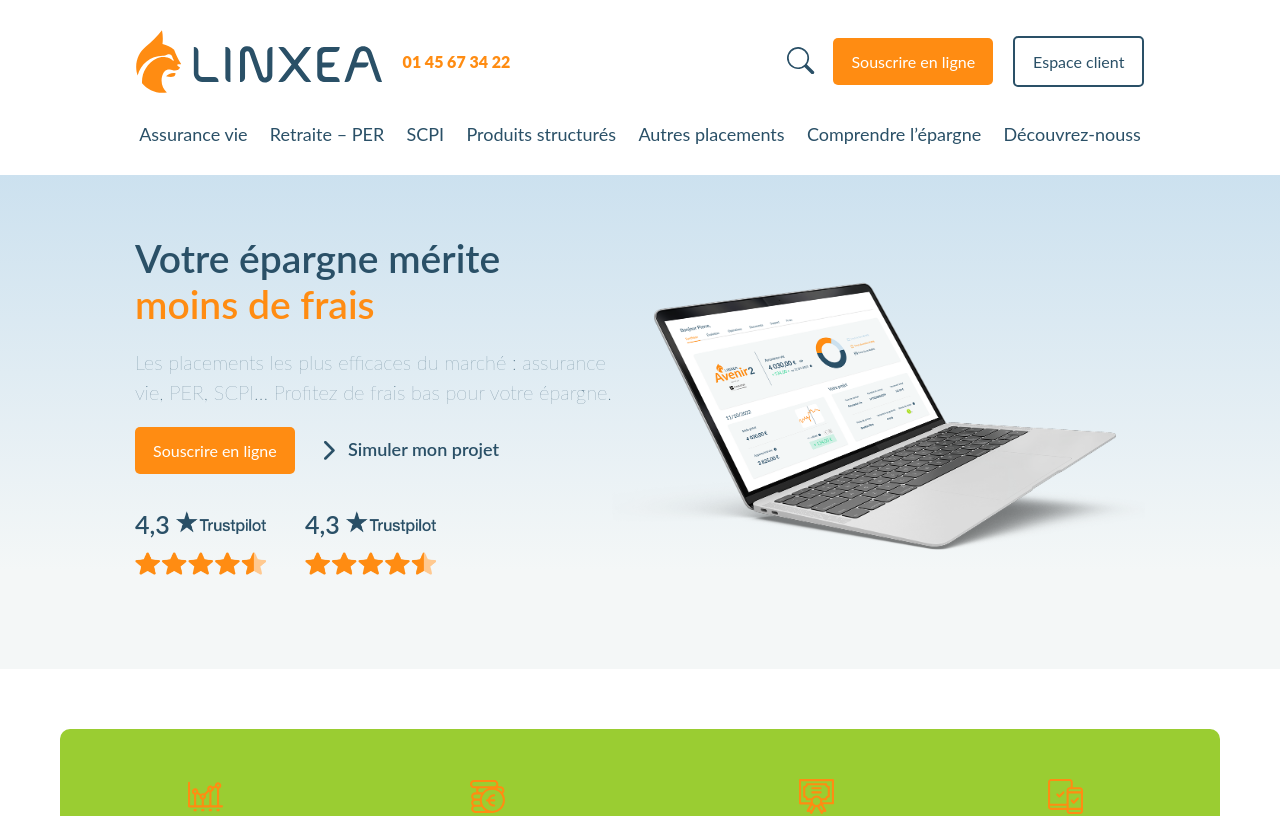
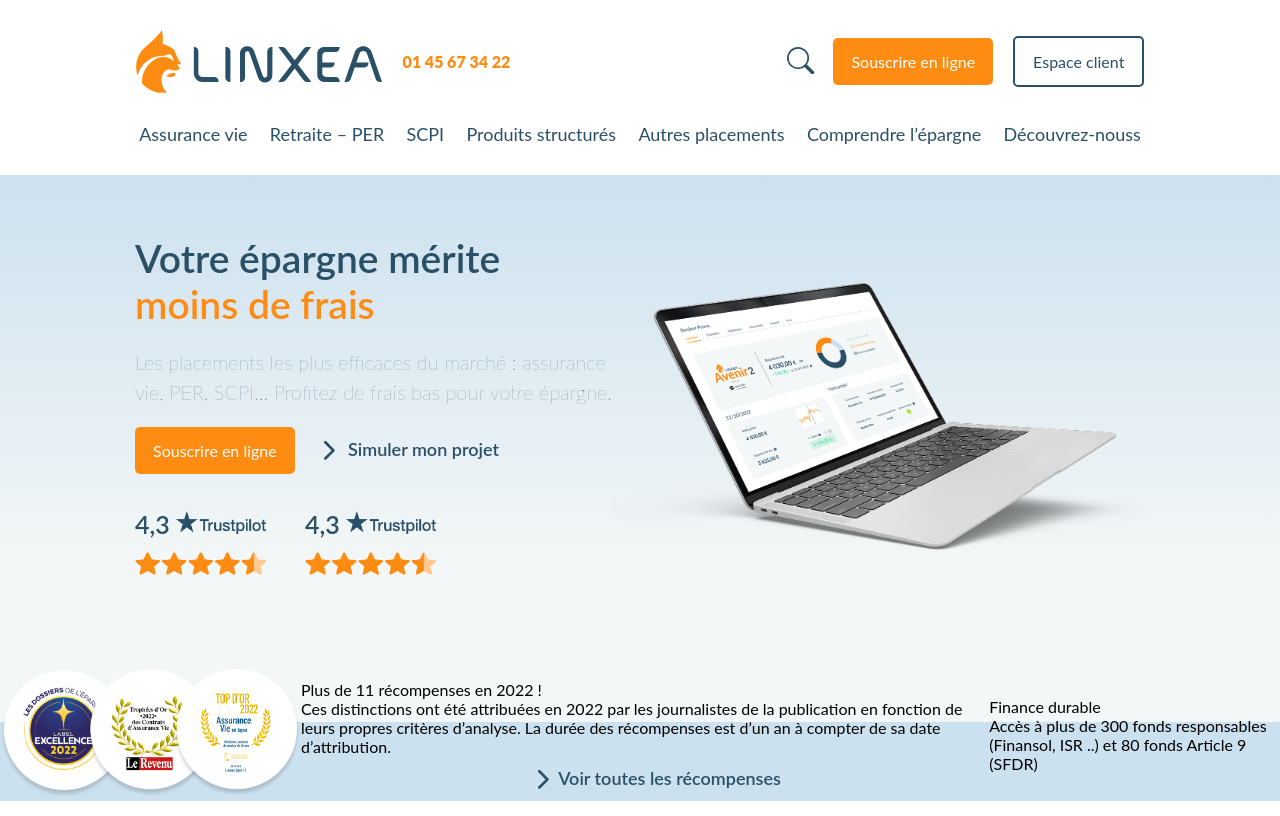
Before and after one commit to alaodriss/linxea, a React (Create React App) app: page / in a window 1280 px wide. Shown: the top 816 px of the page. Built offline with nearby package versions, Linux system fonts and the light colour scheme.

Commit message:
section2

```diff
--- a/src/compoments/avantage/Avantage.jsx
+++ b/src/compoments/avantage/Avantage.jsx
@@ -1,26 +1,30 @@
-import React from 'react'
-import './Avantage.css'
+import React from 'react';
+import './Avantage.css';
 
-import {Avantages} from '../../data.js'
+import { Avantages } from '../../data.js';
 
+interface AvantageItem {
+  id: number;
+  icon: string;
+  title: string;
+  text: string;
+}
 
 function Avantage() {
   return (
-
     <div className='avantages'>
-            {Avantages.map((item) => {
-                const {id,icon,title,text} = item
-               return(
-                <div className="avantage" key={id}>
+      {Avantages.map((item: AvantageItem) => {
+        const { id, icon, title, text } = item;
+        return (
+          <div className='avantage' key={id}>
             <img className='icons-avantage' src={icon} alt={title} />
             <h2 className='title-avantage'>{title}</h2>
             <p className='text-avantage'>{text}</p>
           </div>
-               )
+        );
       })}
     </div>
-
-  )
+  );
 }
 
-export default Avantage
+export default Avantage;
--- a/src/pages/Accueil.css
+++ b/src/pages/Accueil.css
@@ -83,3 +83,19 @@
     0% { content:"plus de conseil"}
     100% { content:"moins de frais"}
 }
+
+
+/*** Section 2**/
+.container-infos{
+    background-color: transparent;
+    background-image: linear-gradient(180deg, var(--e-global-color-4cc7f636 ) 40%, #CCE1EF 0%);
+}
+.infos{
+    display: flex;
+    justify-content: space-between;
+    align-items: center;
+}
+.trophees-infos >img{
+    width: 301px;
+    height: 129px;
+}
--- a/src/pages/Accueil.jsx
+++ b/src/pages/Accueil.jsx
@@ -2,6 +2,8 @@
 import { IoIosArrowForward } from "react-icons/io";
 import Header from '../compoments/header/Header';
 import trus from '../assets/images/download.png'
+import trophees from '../assets/images/recompenses-1-min.png'
+/*import green from '../assets/images/green.svg'*/
 /*import google from '../assets/images/google.svg'*/
 import pc from '../assets/images/Linxea-desktop-bo.png'
 import stars from '../assets/images/stars.png'
@@ -12,7 +14,7 @@
   return (
     <>
     <Header />
-        <div className='slider-container'>
+        <section className='slider-container'>
             <div className='slider'>
             <div className='slider-infos'>
                 <h1>Votre épargne mérite <br/><span id="spin"></span></h1>
@@ -36,8 +38,27 @@
                 <img src={pc} alt='pc' />
             </div>
             </div>
-        </div>
-        <Avantage />
+        </section>
+
+ {  /*     <Avantage />*/}
+    <section className='container-infos'>
+            <div className='infos'>
+                    <div className='trophees-infos'>
+                        <img src={trophees} alt='trophees' />
+                    </div>
+                    <div className='date-infos'>
+                        <h2>Plus de 11 récompenses en 2022 !</h2>
+                        <p>Ces distinctions ont été attribuées en 2022 par les journalistes de la publication en fonction de leurs propres critères d’analyse. La durée des récompenses est d’un an à compter de sa date d’attribution.</p>
+                        <div className='simuler'>   <span className='flesh'><IoIosArrowForward /></span>Voir toutes les récompenses</div>
+                    </div>
+                    <div className='green-infos'>
+                        {/*<img src={green} alt='green' />*/}
+                        <h2>Finance durable</h2>
+                        <p>Accès à plus de 300 fonds responsables (Finansol, ISR ..) et 80 fonds Article 9 (SFDR)</p>
+                    </div>
+            </div>
+    </section>
+
     </>
   )
 }
```
Also changed, not shown: src/assets/images/green.svg (added), src/assets/images/recompenses-1-min.png (added). Lines whose indentation alone changed are shown as unchanged.
